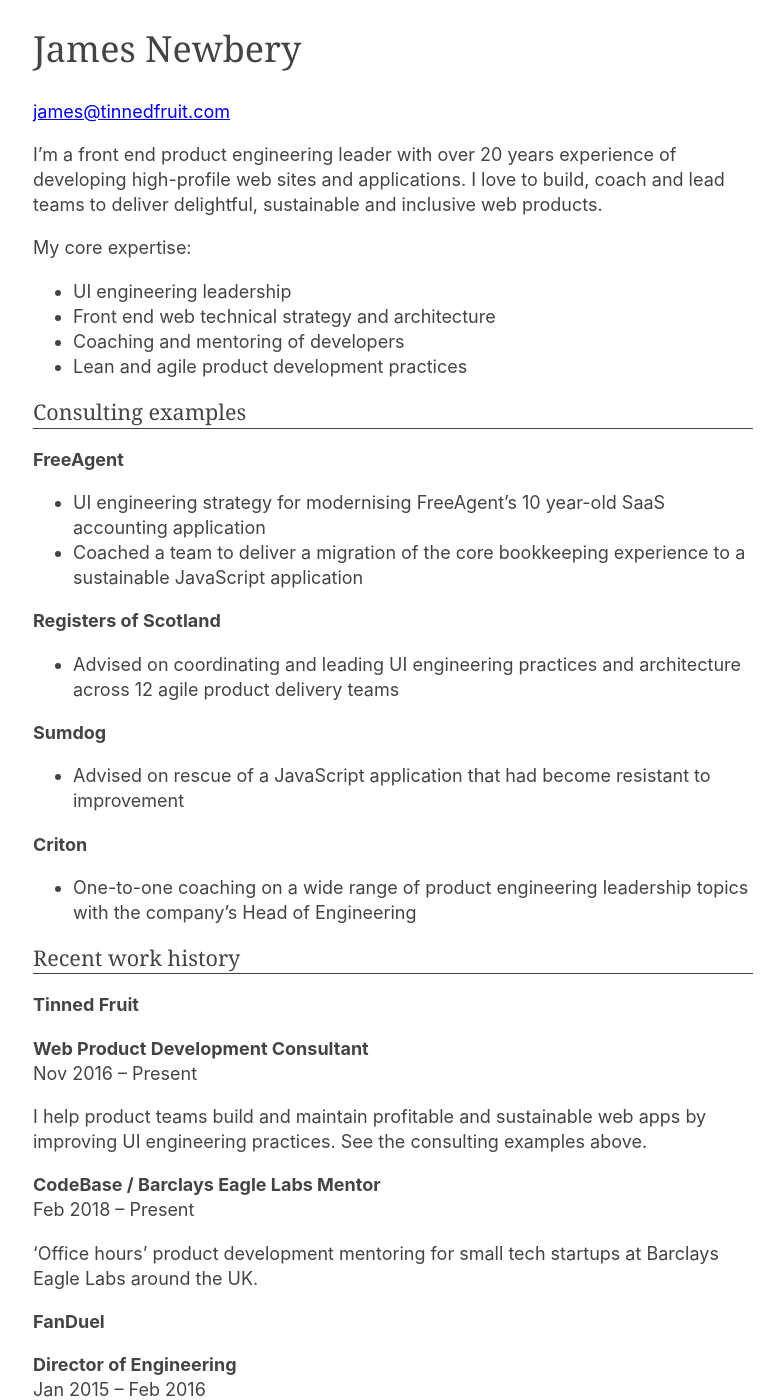
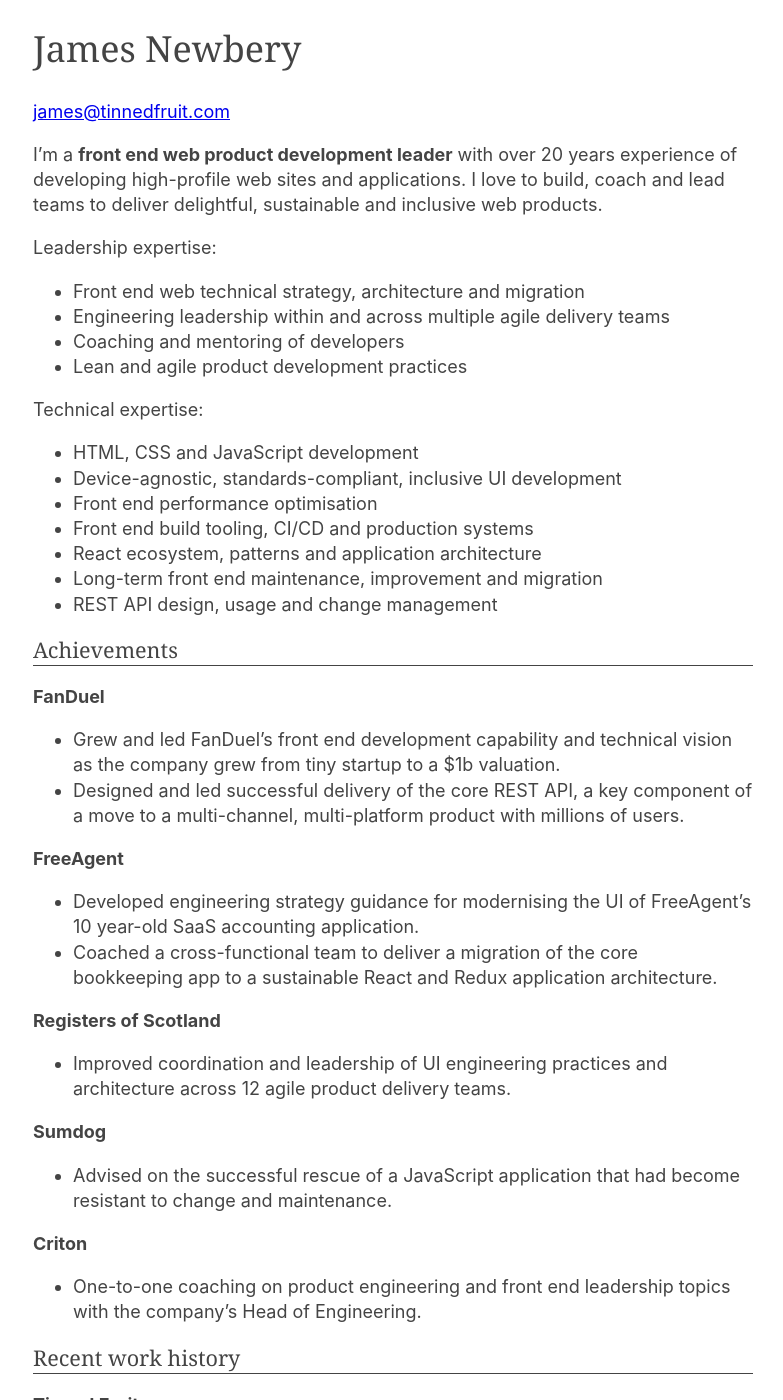
Before and after one commit to froots/froots.github.io, a Jekyll site: the page built from cv.md, in a window 1280 px wide and 1400 px high. Shown: the whole window, without its empty margins (247-1030 px from the left). Built offline with Jekyll 4.4.1, drawn with Linux system fonts in a browser that asks for light colours; some of the changed text lies outside the part shown.

Commit message:
CV updates

```diff
--- a/cv.md
+++ b/cv.md
@@ -9,33 +9,48 @@
 
 [james@tinnedfruit.com](mailto:james@tinnedfruit.com)
 
-I'm a front end product engineering leader with over 20 years experience of developing high-profile web sites and applications. I love to build, coach and lead teams to deliver delightful, sustainable and inclusive web products.
+I'm a __front end web product development leader__ with over 20 years experience of developing high-profile web sites and applications. I love to build, coach and lead teams to deliver delightful, sustainable and inclusive web products.
 
-My core expertise:
+Leadership expertise:
 
-* UI engineering leadership
-* Front end web technical strategy and architecture
+* Front end web technical strategy, architecture and migration
+* Engineering leadership within and across multiple agile delivery teams
 * Coaching and mentoring of developers
 * Lean and agile product development practices
 
-## Consulting examples
+Technical expertise:
+
+* HTML, CSS and JavaScript development
+* Device-agnostic, standards-compliant, inclusive UI development
+* Front end performance optimisation
+* Front end build tooling, CI/CD and production systems
+* React ecosystem, patterns and application architecture
+* Long-term front end maintenance, improvement and migration
+* REST API design, usage and change management
+
+## Achievements
+
+### FanDuel
+
+* Grew and led FanDuel's front end development capability and technical vision as the company grew from tiny startup to a $1b valuation.
+* Designed and led successful delivery of the core REST API, a key component of a move to a multi-channel, multi-platform product with millions of users.
 
 ### FreeAgent
 
-* UI engineering strategy for modernising FreeAgent's 10 year-old SaaS accounting application
-* Coached a team to deliver a migration of the core bookkeeping experience to a sustainable JavaScript application
+* Developed engineering strategy guidance for modernising the UI of FreeAgent's 10 year-old SaaS accounting application.
+* Coached a cross-functional team to deliver a migration of the core bookkeeping app to a sustainable React and Redux application architecture.
 
 ### Registers of Scotland
 
-* Advised on coordinating and leading UI engineering practices and architecture across 12 agile product delivery teams
+* Improved coordination and leadership of UI engineering practices and architecture across 12 agile product delivery teams.
 
 ### Sumdog
 
-* Advised on rescue of a JavaScript application that had become resistant to improvement
+* Advised on the successful rescue of a JavaScript application that had become resistant to change and maintenance.
 
 ### Criton
 
-* One-to-one coaching on a wide range of product engineering leadership topics with the company's Head of Engineering
+* One-to-one coaching on product engineering and front end leadership topics with the company's Head of Engineering.
 
 ## Recent work history
 
@@ -44,7 +59,7 @@
 __Web Product Development Consultant__<br>
 Nov 2016 – Present
 
-I help product teams build and maintain profitable and sustainable web apps by improving UI engineering practices. See the consulting examples above.
+I help product teams build and maintain profitable and sustainable web apps by improving UI engineering practices. See _Achievements_ above.
 
 __CodeBase / Barclays Eagle Labs Mentor__<br>
 Feb 2018 – Present
```
Also changed, not shown: other parts of cv.md (+1 -1 lines).
